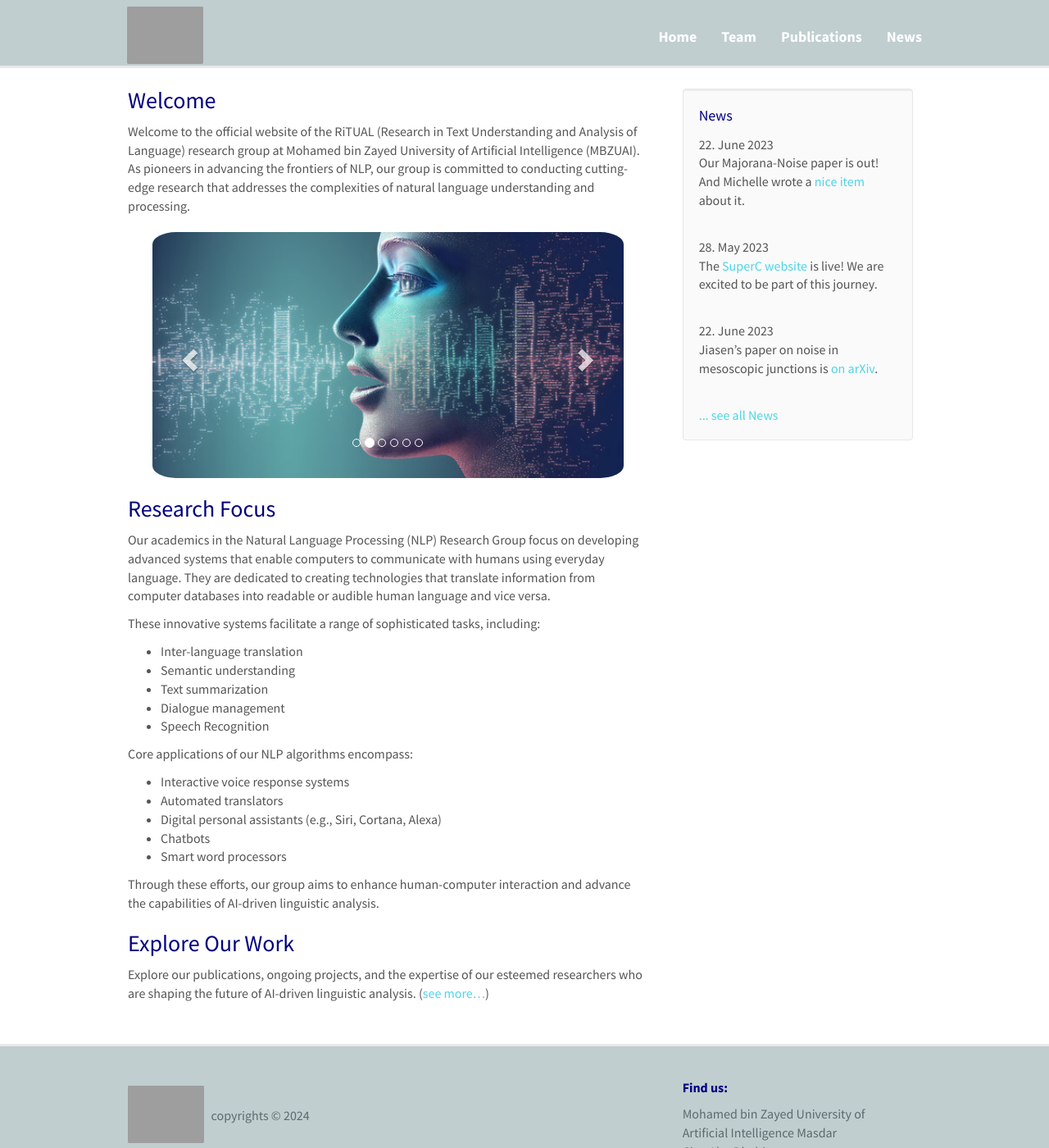
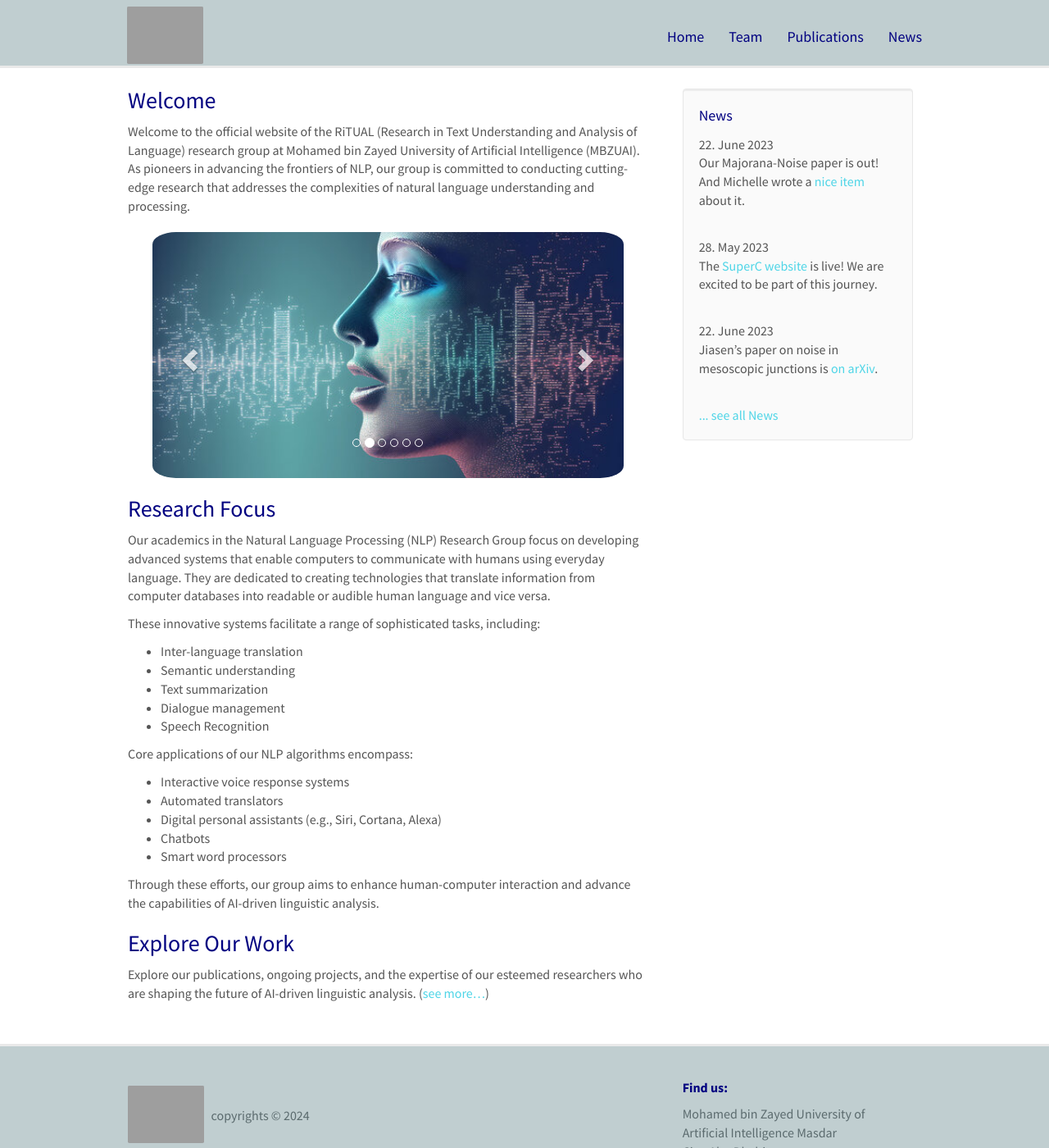
Before and after one commit to RamzaBasharat/MBZUAI, a Jekyll site: the page built from _pages/home.md, in a window 1280 px wide and 1400 px high. Shown: the whole window at 82% size. Built offline with Jekyll 4.4.1, drawn with Linux system fonts in a browser that asks for light colours; nearby versions of some CDN libraries.

Commit message:
updating styles

```diff
--- a/css/main.scss
+++ b/css/main.scss
@@ -250,10 +250,10 @@ color:#99a7b2;
 }
 
 .navbar-default .navbar-nav > li > a {
-//     color: #000080;
-    color: #fff;
+    color: #000080;
+//     color: #fff;
     font-size: 18px;
-    font-weight:bold;
+//     font-weight:bold;
 }
 
 //-------------------------- Footer -----------------------------
```
